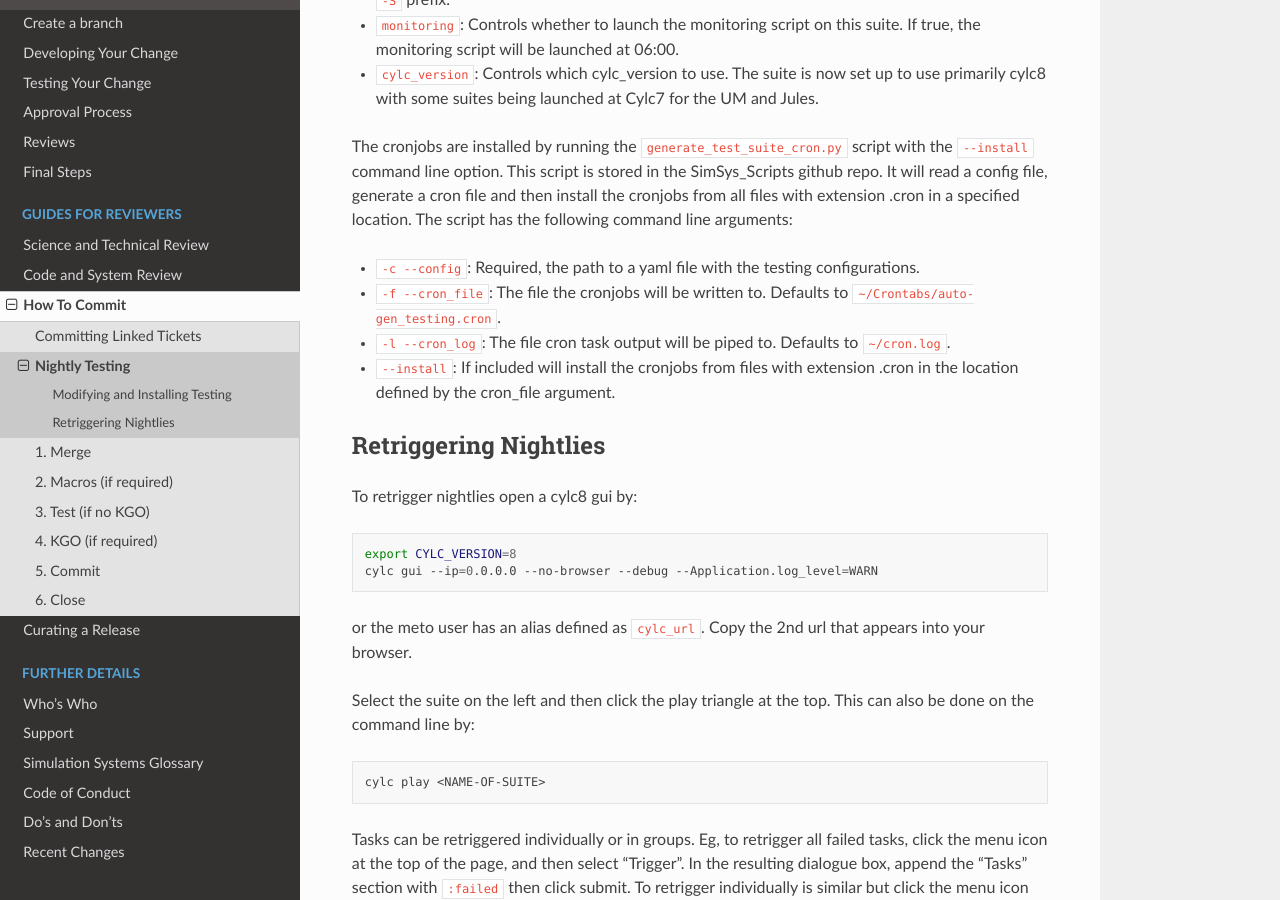
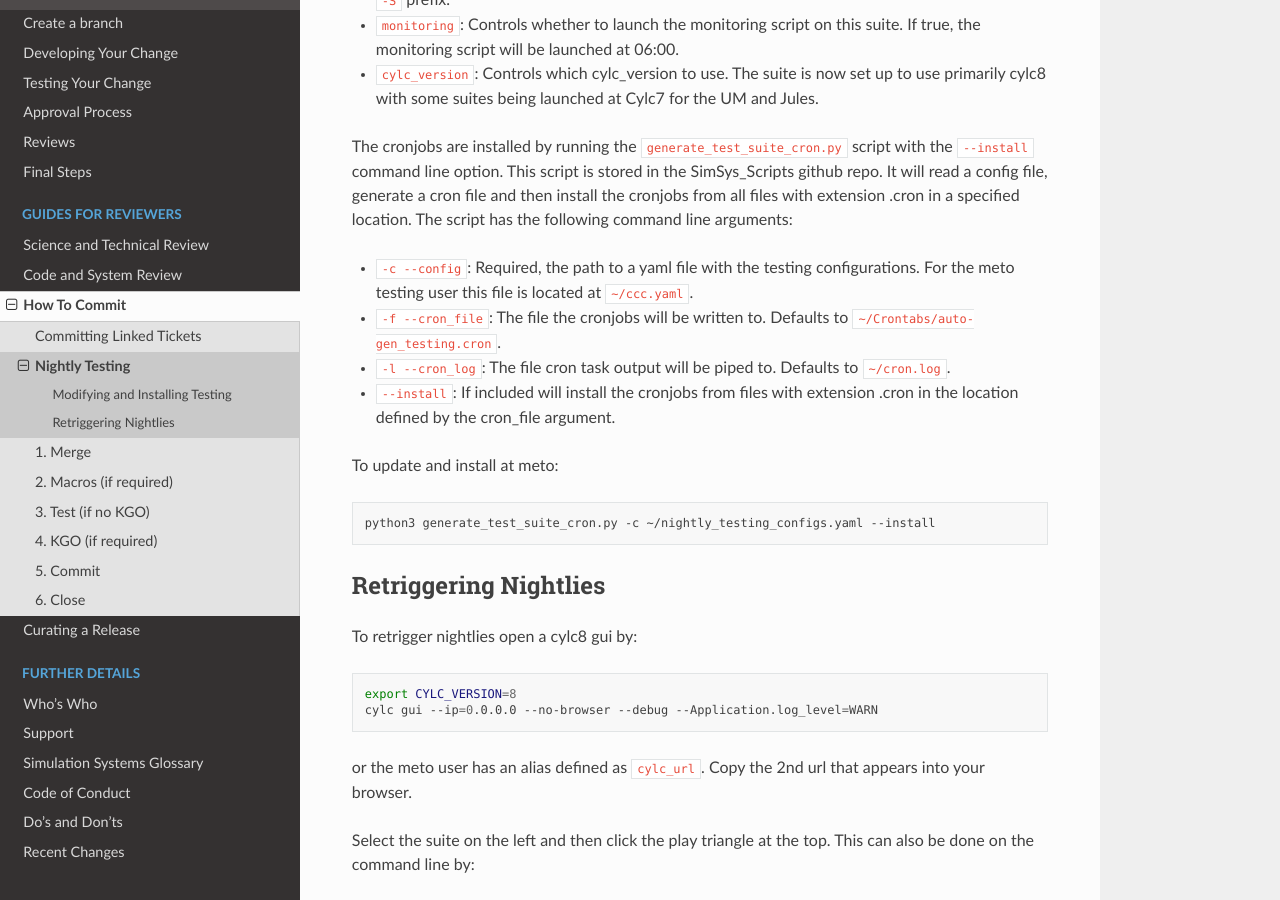
Before and after one commit to MetOffice/simulation-systems, a Sphinx documentation site: the page built from source/Reviewers/nightlytesting.rst, in a window 1280 px wide and 900 px high, scrolled down 968 px. Built offline with Sphinx 7.4.7 and the Read the Docs theme 2.0.0, drawn with Linux system fonts in a browser that asks for light colours.

Commit message:
some modifications

```diff
--- a/source/Reviewers/nightlytesting.rst
+++ b/source/Reviewers/nightlytesting.rst
@@ -39,13 +39,19 @@ Rose-stem testing is controlled by a config file located at ``~/testing_configs.
 
 The cronjobs are installed by running the ``generate_test_suite_cron.py`` script with the ``--install`` command line option. This script is stored in the SimSys_Scripts github repo. It will read a config file, generate a cron file and then install the cronjobs from all files with extension .cron in a specified location. The script has the following command line arguments:
 
-* ``-c --config``: Required, the path to a yaml file with the testing configurations.
+* ``-c --config``: Required, the path to a yaml file with the testing configurations. For the meto testing user this file is located at ``~/ccc.yaml``.
 
 * ``-f --cron_file``: The file the cronjobs will be written to. Defaults to ``~/Crontabs/auto-gen_testing.cron``.
 
 * ``-l --cron_log``: The file cron task output will be piped to. Defaults to ``~/cron.log``.
 
 * ``--install``: If included will install the cronjobs from files with extension .cron in the location defined by the cron_file argument.
+
+To update and install at meto:
+
+.. code-block:: bash
+
+    python3 generate_test_suite_cron.py -c ~/nightly_testing_configs.yaml --install
 
 Retriggering Nightlies
 ----------------------
```
